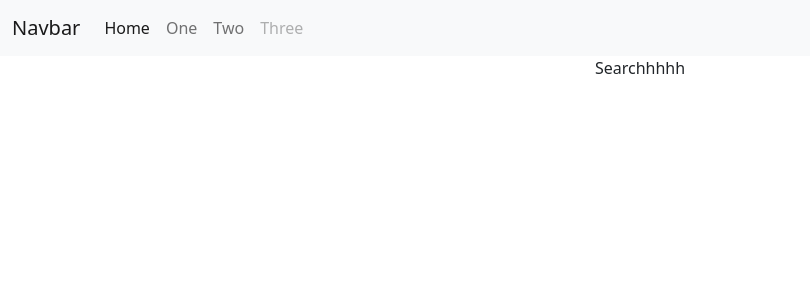
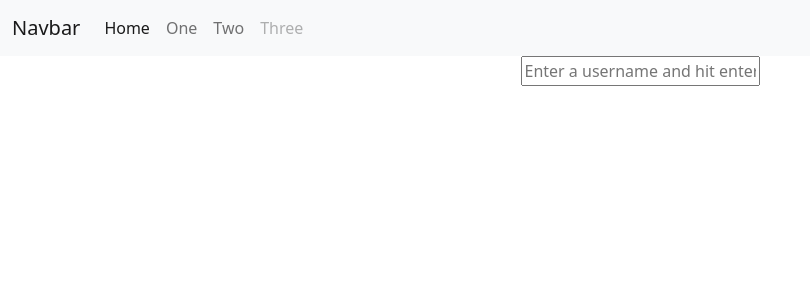
Before and after one commit to gerald-haywood/take-home-project, a React (Create React App) app: page / in a window 1280 px wide. Shown: the top 300 px of the page, without its empty margins (0-810 px from the left). Built offline with nearby package versions, Linux system fonts and the light colour scheme.

Commit message:
Search bar is now being displayed

```diff
--- a/src/Components/search/Search.js
+++ b/src/Components/search/Search.js
@@ -3,8 +3,17 @@ import React, { Component } from 'react';
 class Search extends Component {
     render(){
         return(
-            <div>
-                Searchhhhh
+            <div className="search">
+                <form>
+                    <label>
+                        <input
+                            type="serach"
+                            ref="username"
+                            placeholder="Enter a username and hit enter."
+                        >
+                        </input>
+                    </label>
+                </form>
             </div>
         );
     }
```
